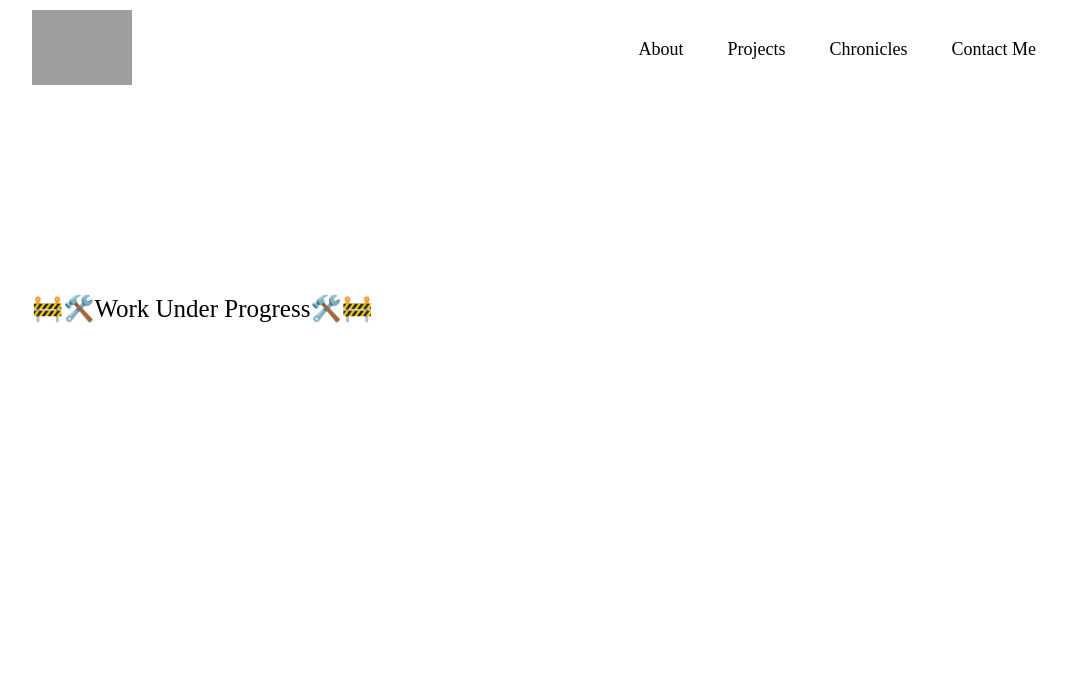
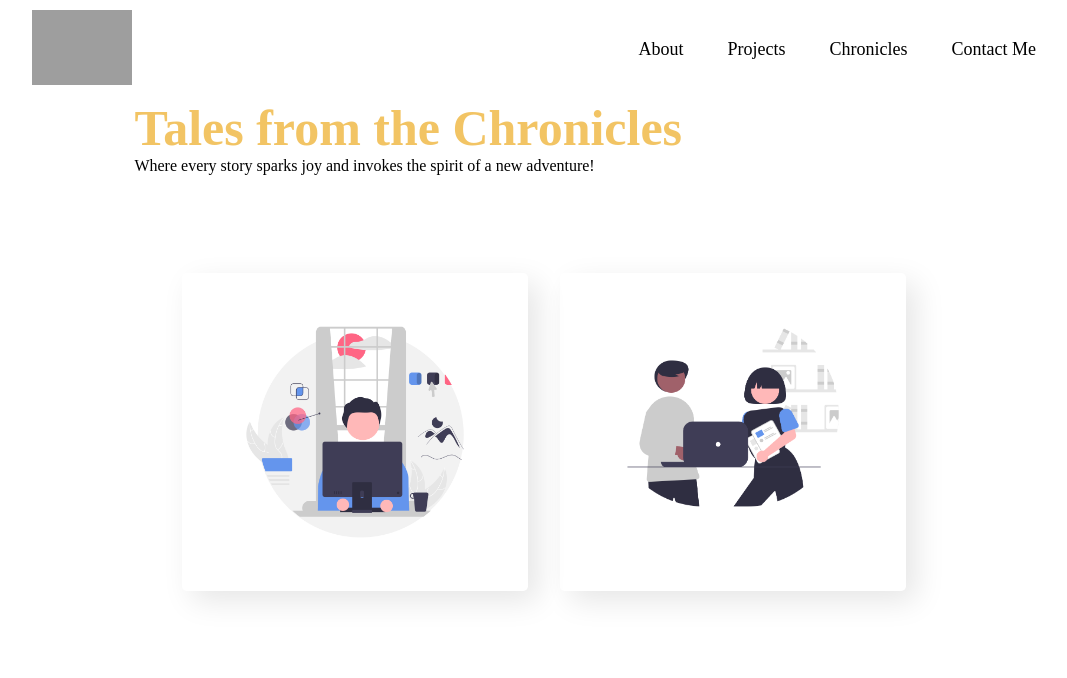
Before and after one commit to whyonlyhitesh/portfolio, a plain HTML site: page chronicles.html in a window 1280 px wide. Shown: the whole page, without its empty margins (96-1163 px from the left). Drawn offline with Linux system fonts and the light colour scheme; grey boxes are pictures that could not be loaded.

Commit message:
chronicles.html
Added Substack and Reticulum YT.

```diff
--- a/chronicles.html
+++ b/chronicles.html
@@ -6,21 +6,56 @@
     <meta http-equiv="X-UA-Compatible" content="IE=edge">
     <meta name="viewport" content="width=device-width, initial-scale=1.0">
     <title>whyonlyhitesh</title>
-    <link rel="icon" type="image/png" href="images/logo_trans_h_bold.jpg">
+    <link rel="icon" type="images/png" href="images/logo_trans_h_bold.jpg">
     <link rel="stylesheet" href="styles.css">
     <script src="https://kit.fontawesome.com/a36897a85f.js" crossorigin="anonymous"></script>
     <script type="text/javascript">
-        (function(c, l, a, r, i, t, y) {
-            c[a] = c[a] || function() {
-                (c[a].q = c[a].q || []).push(arguments)
-            };
-            t = l.createElement(r);
-            t.async = 1;
-            t.src = "https://www.clarity.ms/tag/" + i;
-            y = l.getElementsByTagName(r)[0];
-            y.parentNode.insertBefore(t, y);
-        })(window, document, "clarity", "script", "i4u605tz2t");
+    (function(c,l,a,r,i,t,y){
+        c[a]=c[a]||function(){(c[a].q=c[a].q||[]).push(arguments)};
+        t=l.createElement(r);t.async=1;t.src="https://www.clarity.ms/tag/"+i;
+        y=l.getElementsByTagName(r)[0];y.parentNode.insertBefore(t,y);
+    })(window, document, "clarity", "script", "i4u605tz2t");
     </script>
+
+        <style>
+            body {
+                margin: 0;
+                font-family: 'Nunito';
+            }
+
+            .top {
+                padding: 3em;
+                display: grid;
+                grid-gap: 2em;
+                grid-template-columns: repeat(
+                        auto-fit, minmax(250px, 1fr));
+
+                .quote {
+                    padding: 2em;
+                    border-radius: .3em;
+                    box-shadow: 10px 10px 30px
+                            rgba(0, 0, 0, 0.1);
+                    p {
+                        margin-top: 0;
+                    }
+                    span {
+                        font-weight: bold;
+                        position: relative;
+                        margin-left: 15px;
+                        &:before {
+                            content: '';
+                            position: absolute;
+                            height: 1px;
+                            width: 10px;
+                            border-bottom: 1px solid black;
+                            top: 10px;
+                            left: -15px;
+                        }
+                    }
+                }
+            }
+        </style>
+
 </head>
 
 <body>
@@ -39,12 +74,46 @@
                 </ul>
                     <i class="fa-solid fa-bars" onclick="openmemu()"></i>
                 </nav>
-            <div class="header-text animated animatedFadeInUp fadeInUp">
-                <p>🚧🛠️Work Under Progress🛠️🚧<br>
-                </p>
+        <!-- -------chronicles------ -->
+        <div id="chronicles">
+            <div class="container animated animatedFadeInUp fadeInUp">
+                <h1 class="sub-title">Tales from the Chronicles</h1>
+                Where every story sparks joy and invokes the spirit of a new adventure!
+                <div class=" top work-list">
+                    <div class="quote work">
+                        <p>
+                            <img src="images/work1.png">
+                            <div class="layer">
+                                <h3 ><b>whyonlyhitesh.substack</b></h3>
+                                <p >
+                                    Dive into my Substack, where I serve up a delightful mix of books, biology, privacy, and security!
+                                    Subscribe for your regular dose of fun and captivating articles!
+                                </p>
+                                <a href="https://whyonlyhitesh.substack.com/"><i class="fa-solid fa-arrow-up-right-from-square"></i></a>
+                            </div>
+                        </p>
+                    </div>
+
+                    <div class="quote work">
+                        <p>
+                            <img src="images/work6.png">
+                            <div class="layer">
+                                <h3 ><b>Video Editor for Reticulum</b></h3>
+                                <p >
+                                    I volunteered as a video editor for Reticulum (a STEM student community focused on experiential learning and knowledge sharing).
+                                    This initiative was founded by my close friend and senior from NIT Warangal. Please subscribe to their YouTube channel.
+                                </p>
+                                <a href="https://www.youtube.com/@reticulum9028" target="_blank"><i class="fa-solid fa-arrow-up-right-from-square"></i></a>
+                            </div>
+                        </p>
+                    </div>
+                </div>
             </div>
         </div>
+        </div>
     </div>
+
+
 
     <script>
         var sidememu = document.getElementById("sidememu");
```
